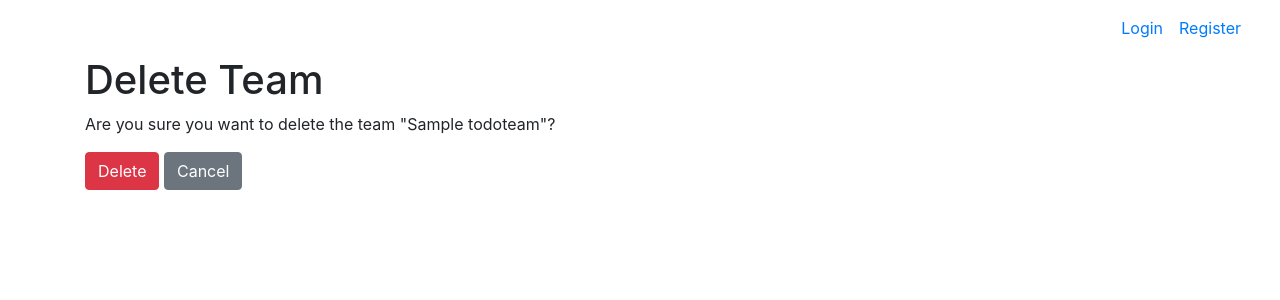
After one commit to RSO1999/mini-project-task-management, a Django app: page /team/1/delete_team/ in a window 1280 px wide. The commit adds this page. Shown: the top 300 px of the page. Run offline with Django 5.2, Linux system fonts and the light colour scheme; tables that the repository leaves empty hold one stand-in row (values such as "Sample post"); some libraries are stand-ins or nearby versions.

Commit message:
Delete team + Navs to delete+update

```diff
--- /dev/null
+++ b/miniproject1/todolist5/templates/delete_team.html
@@ -0,0 +1,10 @@
+{% extends "base.html" %}
+{% block title %} Delete Team {% endblock %}
+{% block content %}
+<h1>Delete Team</h1>
+<form method="post" action="{% url 'delete_team' team.id %}">{% csrf_token %}
+    <p>Are you sure you want to delete the team "{{ team.name }}"?</p>
+    <button type="submit" class="btn btn-danger mb-3">Delete</button>
+    <button type="button" class="btn btn-secondary mb-3" onclick=window.location.href="{% url 'team_todo_page' team.id %}">Cancel</button>
+</form>
+{% endblock %}
--- a/miniproject1/todolist5/templates/edit_team.html
+++ b/miniproject1/todolist5/templates/edit_team.html
@@ -5,6 +5,8 @@
 <form method="post" action="{% url 'edit_team' team.id %}">{% csrf_token %}
     {{ form.as_p }}
     <button type="submit" class="btn btn-primary mb-3">Save</button>
-    <button type="button" class="btn btn-secondary" onclick=window.location.href="{% url 'team_todo_page' team_id=team.id %}">Cancel</button>
+    <button type="button" class="btn btn-secondary mb-3" onclick=window.location.href="{% url 'team_todo_page' team_id=team.id %}">Cancel</button>
 </form>
+
+<button type="button" class="btn btn-danger" onclick=window.location.href="{% url 'delete_team' team_id=team.id %}">Delete Team</button>
 {% endblock %}
--- a/miniproject1/todolist5/templates/team_todo_page.html
+++ b/miniproject1/todolist5/templates/team_todo_page.html
@@ -10,6 +10,7 @@
         {% endif %}
         {% endfor %}
     {% endif %}
+<button type="button" class="btn btn-warning" onclick=window.location.href="{% url 'edit_team' team_id=team.id %}">Edit Team</button>
 <div>
     <h1>{{team.name}} To-Do Page</h1>
     <p>{{team.description}}</p>
--- a/miniproject1/todolist5/urls.py
+++ b/miniproject1/todolist5/urls.py
@@ -24,6 +24,7 @@ urlpatterns = [
      #TEAMS
      path('team/create_team/', views.create_team, name='create_team'),
      path('team/<int:team_id>/edit_team/', views.edit_team, name='edit_team'),
+     path("team/<int:team_id>/delete_team/", views.delete_team, name="delete_team"),
 
      #TEAM TODOLIST
      path('team/<int:team_id>/todolist/', views.team_todo_page, name='team_todo_page'),
--- a/miniproject1/todolist5/views.py
+++ b/miniproject1/todolist5/views.py
@@ -131,6 +131,14 @@ def edit_team(request, team_id):
         form = EditTodoTeamForm(instance=team)
     return render(request, "edit_team.html", {"form": form, "team": team})
 
+def delete_team(request, team_id):
+    team = TodoTeam.objects.get(id=team_id)
+    if request.method == "POST":
+        team = get_object_or_404(TodoTeam, id=team_id)
+        team.delete()
+        messages.success(request, f"Team {team.name} deleted successfully.")
+        return redirect("personal_todo_page", user_id=request.user.id)
+    return render(request, "delete_team.html", {"team": team})
 
 #AUTH
 
```
Also changed, not shown: miniproject1/todolist5/templates/todo_page.html (+9 -0 lines).
